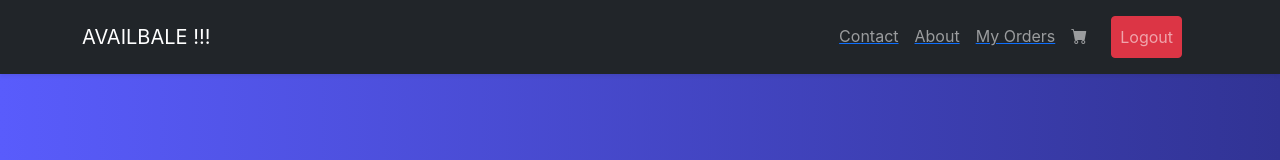
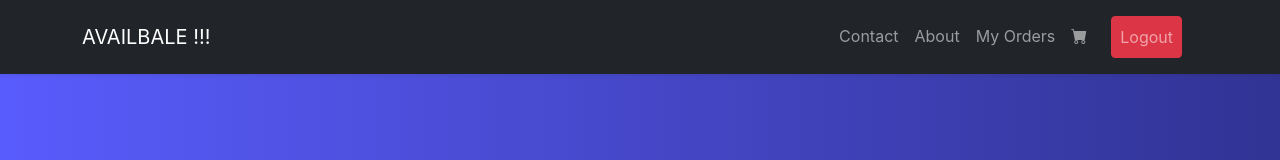
Before and after one commit to swadhaval24/foodies, a React (Create React App) app: page /contact in a window 1280 px wide. Shown: the top 160 px of the page. Built offline with nearby package versions, Linux system fonts and the light colour scheme.

Commit message:
remove underline navbar

```diff
--- a/src/Components/A_navbar.js
+++ b/src/Components/A_navbar.js
@@ -12,7 +12,7 @@ const Navbar3 = () => {
   return (
     <nav class="navbar navbar-expand-lg py-3 navbar-dark bg-dark shadow-sm">
       <div class="container">
-        <Link to="/" class="navbar-brand">
+        <Link to="/" class="navbar-brand" style={{ textDecoration: "none" }}>
           <span class="text-uppercase font-weight-bold">Admin Panel !!!</span>
         </Link>
         <button
@@ -30,23 +30,39 @@ const Navbar3 = () => {
         <div id="navbarSupportedContent" class="collapse navbar-collapse">
           <ul class="navbar-nav ms-auto">
             <li class="nav-item">
-              <Link to="/UserList" class="nav-link">
+              <Link
+                to="/UserList"
+                class="nav-link"
+                style={{ textDecoration: "none" }}
+              >
                 User-List
               </Link>
             </li>
             <li class="nav-item">
-              <Link to="/HotelMenu" class="nav-link">
+              <Link
+                to="/HotelMenu"
+                class="nav-link"
+                style={{ textDecoration: "none" }}
+              >
                 Hotel Menu
               </Link>
             </li>
 
             <li class="nav-item">
-              <Link to="/DeliveryBoyList" class="nav-link">
+              <Link
+                to="/DeliveryBoyList"
+                class="nav-link"
+                style={{ textDecoration: "none" }}
+              >
                 DeliveryBoy-List
               </Link>
             </li>
             <li class="nav-item">
-              <Link to="/allorders" class="nav-link">
+              <Link
+                to="/allorders"
+                class="nav-link"
+                style={{ textDecoration: "none" }}
+              >
                 All Orders
               </Link>
             </li>
--- a/src/Components/C_navbar.js
+++ b/src/Components/C_navbar.js
@@ -15,7 +15,11 @@ const Navbar2 = ({ onCatChange = (selectedCat) => undefined }) => {
   return (
     <nav class="navbar navbar-expand-lg py-3 navbar-dark bg-dark shadow-sm">
       <div class="container">
-        <Link to="/" class="navbar-brand nav-item">
+        <Link
+          to="/"
+          class="navbar-brand nav-item"
+          style={{ textDecoration: "none" }}
+        >
           <span class="text-uppercase font-weight-bold">Availbale !!!</span>
         </Link>
         <button
@@ -47,19 +51,35 @@ const Navbar2 = ({ onCatChange = (selectedCat) => undefined }) => {
               );
             })} */}
 
-            <Link to="/contact" class="nav-item">
+            <Link
+              to="/contact"
+              class="nav-item"
+              style={{ textDecoration: "none" }}
+            >
               <div class="nav-link">Contact</div>
             </Link>
-            <Link to="/about" class="nav-item">
+            <Link
+              to="/about"
+              class="nav-item"
+              style={{ textDecoration: "none" }}
+            >
               <div class="nav-link">About</div>
             </Link>
-            <Link to="/orders" class="nav-item">
+            <Link
+              to="/orders"
+              class="nav-item"
+              style={{ textDecoration: "none" }}
+            >
               <div class="nav-link">My Orders</div>
             </Link>
             {/* <Link to="/update_profile" class="nav-item">
               <div class="nav-link">Update_profile</div>
             </Link> */}
-            <Link to="/AddCart" class="nav-item">
+            <Link
+              to="/AddCart"
+              class="nav-item"
+              style={{ textDecoration: "none" }}
+            >
               <div class="nav-link">
                 <i class="bi bi-cart-fill"></i>
               </div>
--- a/src/Components/D_navbar.js
+++ b/src/Components/D_navbar.js
@@ -8,7 +8,10 @@ const Navbar4 = () => {
     <nav class="navbar navbar-expand-lg py-3 navbar-dark bg-dark shadow-sm">
       <div class="container">
         <Link to="/" class="navbar-brand">
-          <span class="text-uppercase font-weight-bold">
+          <span
+            class="text-uppercase font-weight-bold"
+            style={{ textDecoration: "none" }}
+          >
             Delivery Panel !!!
           </span>
         </Link>
@@ -16,7 +19,11 @@ const Navbar4 = () => {
         <div id="navbarSupportedContent" class="collapse navbar-collapse">
           <ul class="navbar-nav ms-auto">
             <li class="nav-item">
-              <Link to="/AllOrdersRecord" class="nav-link">
+              <Link
+                to="/AllOrdersRecord"
+                class="nav-link"
+                style={{ textDecoration: "none" }}
+              >
                 Order Details
               </Link>
             </li>
```
